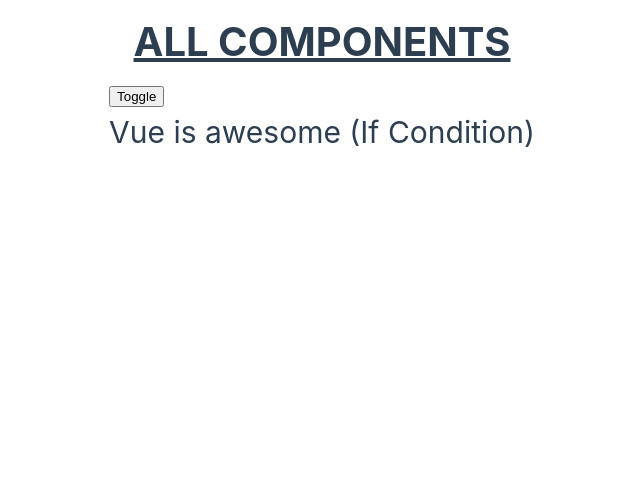
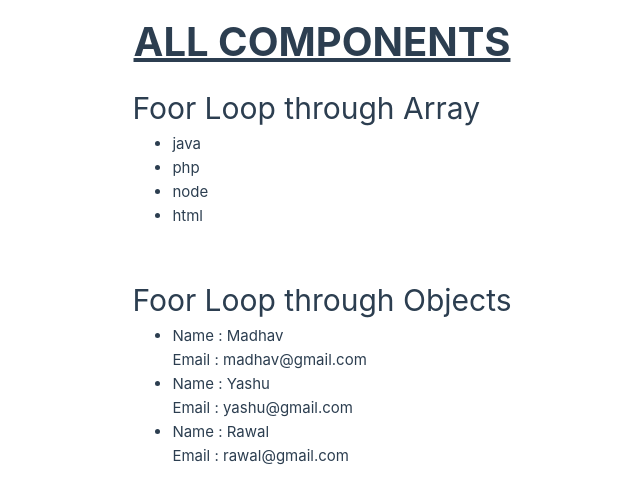
Before and after one commit to madhavrawal29/Vue-js, a Vue app: page / in a window 1280 px wide. Shown: the top 502 px of the page, without its empty margins (318-958 px from the left). Built offline with nearby package versions, Linux system fonts and the light colour scheme.

Commit message:
For Loop (Array and Objects)

```diff
--- a/src/components/AllComponents.vue
+++ b/src/components/AllComponents.vue
@@ -2,13 +2,15 @@
 <script setup>
 import GettingInputValue from './GettingInputValue.vue'
 import ifElse from './ifElse.vue'
+import ForLoopAndList from './ForLoopAndList.vue'
 </script>
 
 <template>
   <div class="container">
     <h1>ALL COMPONENTS</h1>
     <!-- <GettingInputValue /> -->
-    <ifElse />
+    <!-- <ifElse /> -->
+    <ForLoopAndList />
   </div>
 </template>
 
--- /dev/null
+++ b/src/components/ForLoopAndList.vue
@@ -0,0 +1,37 @@
+<script setup>
+const technology = ['java', 'php', 'node', 'html']
+const users = [
+  {
+    name: 'Madhav',
+    email: 'madhav@gmail.com'
+  },
+  {
+    name: 'Yashu',
+    email: 'yashu@gmail.com'
+  },
+  {
+    name: 'Rawal',
+    email: 'rawal@gmail.com'
+  }
+]
+</script>
+
+<template>
+  <div>
+    <h1>Foor Loop through Array</h1>
+    <ul>
+      <li v-for="item in technology" :key="item">
+        {{ item }}
+      </li>
+    </ul>
+    <br />
+    <br />
+    <h1>Foor Loop through Objects</h1>
+    <ul>
+      <li v-for="data in users" :key="data.email">
+        Name : {{ data.name }} <br />
+        Email : {{ data.email }}
+      </li>
+    </ul>
+  </div>
+</template>
```
